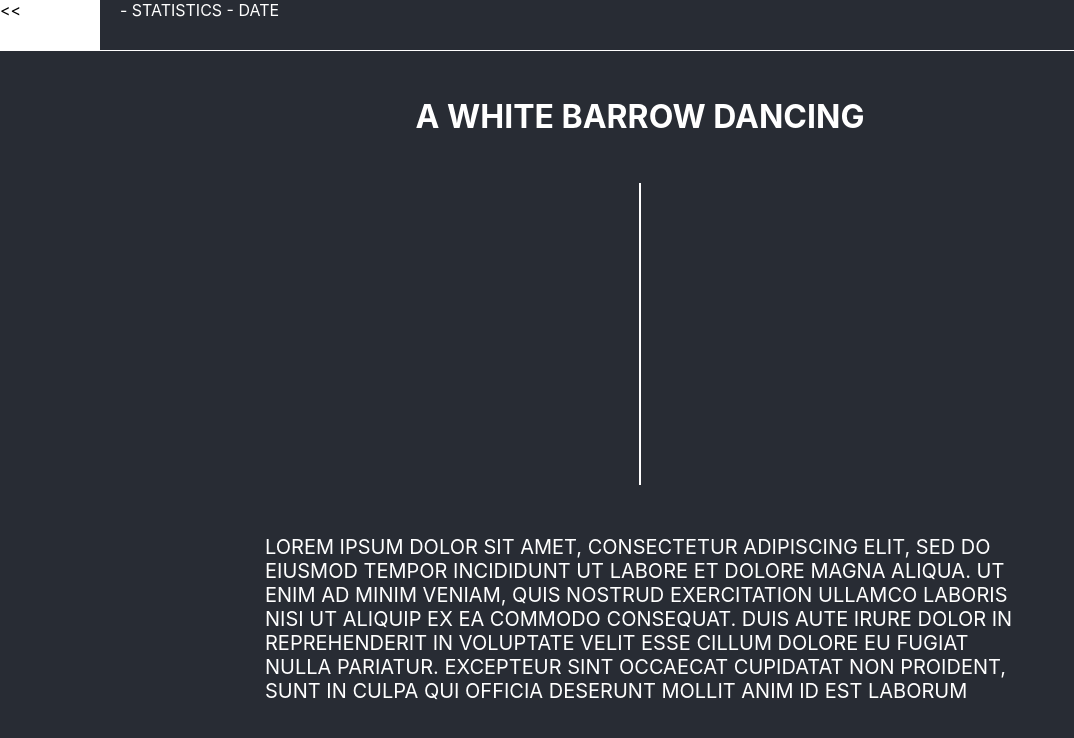
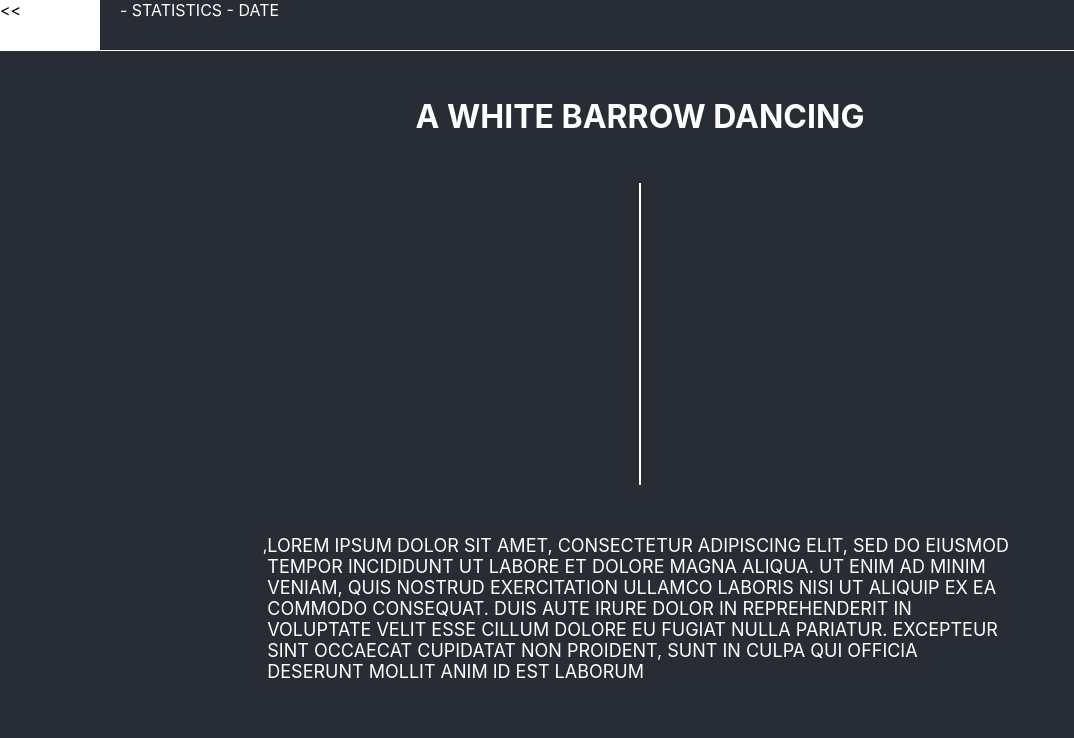
Before and after one commit to VincentHui/haikuApp2, a React (Create React App) app: page /selected in a window 1280 px wide. Shown: the top 738 px of the page, without its empty margins (0-1074 px from the left). Built offline with nearby package versions, Linux system fonts and the light colour scheme.

Commit message:
now have trail applied to selected items

```diff
--- a/src/SelectedTile/selectedTile.jsx
+++ b/src/SelectedTile/selectedTile.jsx
@@ -1,24 +1,12 @@
 import React, { useState} from 'react';
 import styled from 'styled-components'
-import { animated, useSpring, config } from 'react-spring'
+import { animated, useTrail } from 'react-spring'
 import {connect} from 'react-redux'
 import { UnSelectAction, OpenModalAction, ModalNames } from '../homeTiles/reducers'
 import { Grid, Guttering, CenterFlex } from '../intro/intro'
 import { useMediaQuery } from 'react-responsive'
 import { useHistory } from "react-router-dom"
-// import { TileButton } from '../homeTiles/homeTile'
-// import {ConnectedHome} from '../homeTiles/homeContainer'
-// const Page = styled(animated.div)`
-//     width:100vw;
-//     background: #282c34;
-// `
 
-// const SelectedColumns = styled.div`
-//     width: 100%;
-//     display: flex;
-//     flex-direction: column;
-//     justify-items: center;
-// `
 
 const SelectedHeader = styled.div`
     color: white;
@@ -37,13 +25,33 @@
     color: black;
 `
 
-// const SelectedTileRow = styled(CenterFlex)`
-//     flexDirection:'row'
-//     justifyContent:'center'
-// `
+const config = { mass: 5, tension: 900, friction: 150 }
 
 export const SelectedTile = ({openModal, unSelectCard, title, icon, description})=>{
-    const isDesktop = useMediaQuery({ minWidth: 750 });
+    const content =[
+        <CenterFlex style={{flexDirection:'row', justifyContent:'center', marginTop: 25, marginBottom: 25}}>
+            <h1>{description}</h1>
+        </CenterFlex>,
+        <CenterFlex style={{flexDirection:'row', justifyContent:'center'}}>
+            <div style={{
+            color: 'white',
+            maxWidth: 750,
+            minHeight: 300,
+            borderStyle: 'solid',
+            borderWidth: 'thin'
+            }}>{icon(200)}</div>
+        </CenterFlex>,
+            <div style={{width:'100%', height:50}}></div>,
+        <CenterFlex style={{flexDirection:'row', justifyContent:'center'}}>,
+            <div style={{maxWidth:750,fontSize:18}}>Lorem ipsum dolor sit amet, consectetur adipiscing elit, sed do eiusmod tempor incididunt ut labore et dolore magna aliqua. Ut enim ad minim veniam, quis nostrud exercitation ullamco laboris nisi ut aliquip ex ea commodo consequat. Duis aute irure dolor in reprehenderit in voluptate velit esse cillum dolore eu fugiat nulla pariatur. Excepteur sint occaecat cupidatat non proident, sunt in culpa qui officia deserunt mollit anim id est laborum</div>
+        </CenterFlex>]
+    const trail = useTrail(content.length, {
+        config,
+        opacity: 1 ,
+        x:  0 ,
+        from: { opacity: 0, x: 30 },
+    })
+    // const isDesktop = useMediaQuery({ minWidth: 750 });
     let history = useHistory();
     return <div style={{width:'100vw'}}>
         <SelectedHeader>
@@ -54,22 +62,13 @@
         </SelectedHeader>
         <Grid style={{ marginLeft:15, marginRight:15}}>
             <CenterFlex col={2}>
-                <CenterFlex style={{flexDirection:'row', justifyContent:'center', marginTop: 25, marginBottom: 25}}>
-                    <h1>{description}</h1>
-                </CenterFlex>
-                <CenterFlex style={{flexDirection:'row', justifyContent:'center'}}>
-                    <div style={{
-                    color: 'white',
-                    maxWidth: 750,
-                    minHeight: 300,
-                    borderStyle: 'solid',
-                    borderWidth: 'thin'
-                    }}>{icon(200)}</div>
-                </CenterFlex>
-                <div style={{width:'100%', height:50}}></div>
-                <CenterFlex style={{flexDirection:'row', justifyContent:'center'}}>
-                    <div style={{maxWidth:750,fontSize:20}}>Lorem ipsum dolor sit amet, consectetur adipiscing elit, sed do eiusmod tempor incididunt ut labore et dolore magna aliqua. Ut enim ad minim veniam, quis nostrud exercitation ullamco laboris nisi ut aliquip ex ea commodo consequat. Duis aute irure dolor in reprehenderit in voluptate velit esse cillum dolore eu fugiat nulla pariatur. Excepteur sint occaecat cupidatat non proident, sunt in culpa qui officia deserunt mollit anim id est laborum</div>
-                </CenterFlex>
+                {trail.map(({x,...rest}, index) =>{
+                    return <animated.div style={{
+                        ...rest,
+                        transform: x.interpolate(x => `translate3d(${x}vw,0,0)`)
+                        }}
+                        key={index}>{content[index]}</animated.div>
+                })}
             </CenterFlex>
         </Grid>
     </div>
--- a/src/intro/intro.jsx
+++ b/src/intro/intro.jsx
@@ -42,9 +42,7 @@
 export const CenterFlex=styled(Item)`
     flex-grow: 4;
     display: flex;
-    // justify-content: center;
     flex-direction: column;
-    // align-items: center;
 `
 
 const IntroTileNonAb = styled(animated.div)`
```
